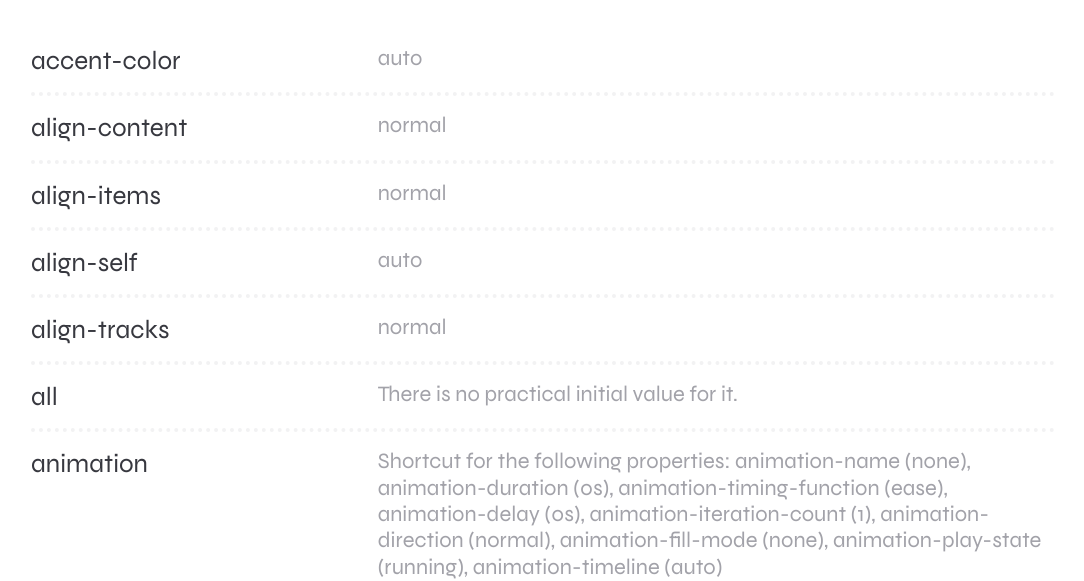
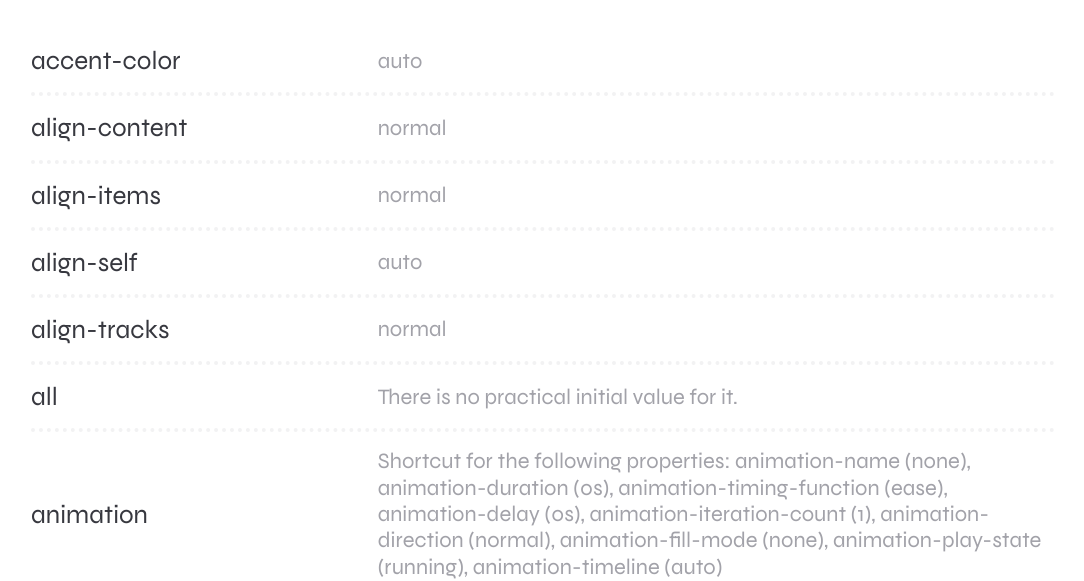
Before and after one commit to nameasy/css-initial-values, a plain HTML site: page index.html in a window 1280 px wide. Shown: the part 221-802 px from the top of the page, without its empty margins (97-1181 px from the left). Drawn offline with nearby package versions, Linux system fonts and the light colour scheme.

Commit message:
Выровнял по центру

```diff
--- a/styles/blocks/property-list.css
+++ b/styles/blocks/property-list.css
@@ -1,8 +1,8 @@
 .property-list__item {
   /*display: flex;*/
   display: grid;
-  /*align-items: baseline;
-  gap: var(--space-sm);
+  align-items: center;
+  /*gap: var(--space-sm);
   border-bottom: 4px solid var(--color-bg-dark);*/
   border-bottom: 4px dotted var(--color-bg-dark);
   grid-gap: var(--space-2xs) var(--space-sm);
```
